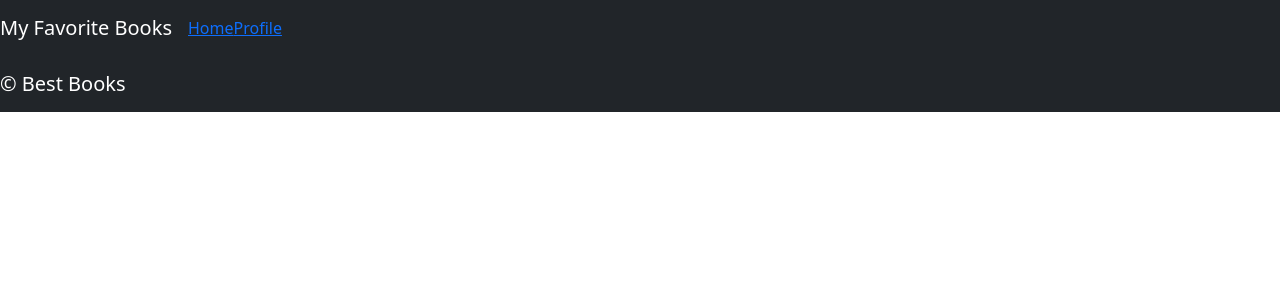
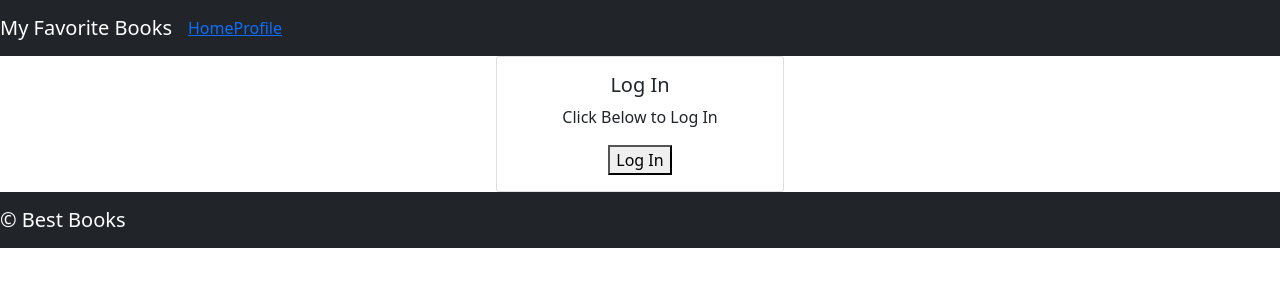
Before and after one commit to selmaT273/can-of-books-front-end, a React (Create React App) app: page / in a window 1280 px wide. Shown: the top 300 px of the page. Built offline with nearby package versions, Linux system fonts and the light colour scheme.

Commit message:
login button created and rendering on home page

```diff
--- a/src/App.js
+++ b/src/App.js
@@ -2,6 +2,7 @@ import React from 'react';
 import Header from './Header';
 import IsLoadingAndError from './IsLoadingAndError';
 import Footer from './Footer';
+import Login from './Login';
 import {
   BrowserRouter as Router,
   Switch,
@@ -19,6 +20,7 @@ class App extends React.Component {
             <Header />
             <Switch>
               <Route exact path="/">
+                <Login />
                 {/* TODO: if the user is logged in, render the `BestBooks` component, if they are not, render the `Login` component */}
               </Route>
               {/* TODO: add a route with a path of '/profile' that renders a `Profile` component */}
--- a/src/Login.js
+++ b/src/Login.js
@@ -1,6 +1,8 @@
 import React from 'react';
 import Card from 'react-bootstrap/Card';
 import './Login.css';
+import './LoginButton';
+import LoginButton from './LoginButton';
 
 class Login extends React.Component {
   render() {
@@ -11,7 +13,7 @@ class Login extends React.Component {
           <Card.Text>
             Click Below to Log In
           </Card.Text>
-          {/* TODO: add a `LoginButton` component here that will log the user in with Auth0 */}
+          <LoginButton />
         </Card.Body>
       </Card>
     )
--- /dev/null
+++ b/src/LoginButton.js
@@ -0,0 +1,11 @@
+import React from "react";
+import { useAuth0 } from "@auth0/auth0-react";
+
+// this code is from the auth0 quick start guide
+const LoginButton = () => {
+  const loginWithRedirect = useAuth0().loginWithRedirect;
+
+  return <button onClick={() => loginWithRedirect()}>Log In</button>;
+};
+
+export default LoginButton;
```
